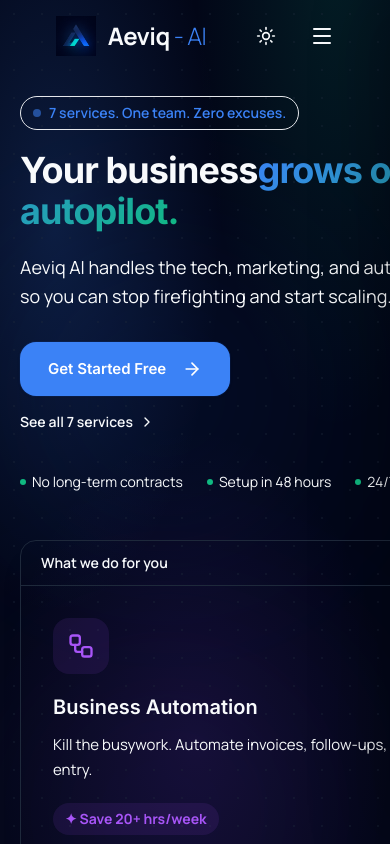
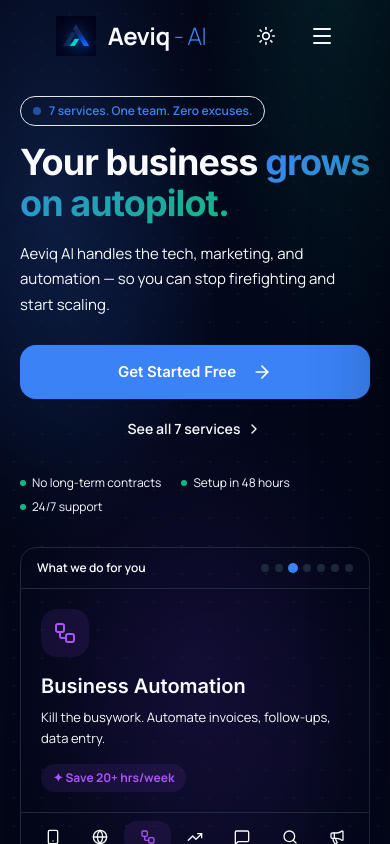
Before and after one commit to Nidhimodi15/Avorix-AI, a React (Vite) app: page / in a window 390 px wide. Shown: the top 844 px of the page. Built offline with nearby package versions, Linux system fonts and the light colour scheme.

Commit message:
fix: replace all WhatsApp-only copy with Aeviq AI branding, fix email to real contact, mobile-responsive hero

```diff
--- a/src/components/home/final-cta.tsx
+++ b/src/components/home/final-cta.tsx
@@ -4,8 +4,8 @@
 export function FinalCTA() {
   return (
     <CTABanner
-      title="Ready to Transform Your WhatsApp?"
-      description="Join hundreds of businesses using Aeviq AI to automate conversations, capture leads, and drive revenue 24/7."
+      title="Ready to Grow on Autopilot?"
+      description="Join hundreds of businesses using Aeviq AI to automate operations, capture leads, and drive revenue — all on autopilot."
       primaryButtonText="Book Free Demo"
       secondaryButtonText="View Pricing"
     />
--- a/src/components/home/hero-section.tsx
+++ b/src/components/home/hero-section.tsx
@@ -8,6 +8,7 @@
   {
     icon: Smartphone,
     label: 'WhatsApp AI Employee',
+    short: 'WhatsApp',
     description: 'Replies to every customer in 3 seconds. Even at 3AM.',
     color: 'text-emerald-500',
     bg: 'bg-emerald-500/10',
@@ -15,7 +16,8 @@
   },
   {
     icon: Globe,
-    label: 'Custom Website Development',
+    label: 'Custom Websites',
+    short: 'Websites',
     description: 'Websites that look expensive and convert like crazy.',
     color: 'text-blue-500',
     bg: 'bg-blue-500/10',
@@ -24,6 +26,7 @@
   {
     icon: Workflow,
     label: 'Business Automation',
+    short: 'Automation',
     description: 'Kill the busywork. Automate invoices, follow-ups, data entry.',
     color: 'text-purple-500',
     bg: 'bg-purple-500/10',
@@ -32,6 +35,7 @@
   {
     icon: TrendingUp,
     label: 'Lead Generation',
+    short: 'Lead Gen',
     description: 'Never miss a hot lead. Capture & qualify 24/7 automatically.',
     color: 'text-orange-500',
     bg: 'bg-orange-500/10',
@@ -40,6 +44,7 @@
   {
     icon: MessageSquare,
     label: 'AI Chatbots',
+    short: 'Chatbots',
     description: 'One AI brain. Works on Instagram, Telegram, your website.',
     color: 'text-pink-500',
     bg: 'bg-pink-500/10',
@@ -48,6 +53,7 @@
   {
     icon: Search,
     label: 'Digital Marketing & SEO',
+    short: 'SEO/Ads',
     description: 'Get found on Google. Run ads that actually make money.',
     color: 'text-yellow-500',
     bg: 'bg-yellow-500/10',
@@ -56,6 +62,7 @@
   {
     icon: Megaphone,
     label: 'Marketing & Retention',
+    short: 'Retention',
     description: '98% open rate on WhatsApp broadcasts. Email is dead.',
     color: 'text-red-500',
     bg: 'bg-red-500/10',
@@ -66,7 +73,6 @@
 export function HeroSection() {
   const [activeIndex, setActiveIndex] = useState(0);
 
-  // Auto-rotate every 2.5 seconds
   useEffect(() => {
     const interval = setInterval(() => {
       setActiveIndex((i) => (i + 1) % services.length);
@@ -78,22 +84,22 @@
   const ActiveIcon = active.icon;
 
   return (
-    <section className="relative pt-24 pb-16 lg:pt-36 lg:pb-20 overflow-hidden bg-gradient-hero">
+    <section className="relative pt-24 pb-12 lg:pt-36 lg:pb-20 overflow-hidden bg-gradient-hero">
       {/* Ambient blobs */}
-      <div className="absolute top-1/4 left-[5%] w-72 h-72 rounded-full blur-[100px] -z-0 opacity-40 pointer-events-none"
+      <div className="absolute top-1/4 left-[5%] w-48 h-48 lg:w-72 lg:h-72 rounded-full blur-[80px] lg:blur-[100px] -z-0 opacity-40 pointer-events-none"
         style={{ background: 'radial-gradient(circle, rgba(37,99,235,0.4), transparent)' }} />
-      <div className="absolute bottom-0 right-[8%] w-96 h-96 rounded-full blur-[120px] -z-0 opacity-30 pointer-events-none"
+      <div className="absolute bottom-0 right-[5%] w-64 h-64 lg:w-96 lg:h-96 rounded-full blur-[100px] lg:blur-[120px] -z-0 opacity-30 pointer-events-none"
         style={{ background: 'radial-gradient(circle, rgba(139,92,246,0.35), transparent)' }} />
 
       <div className="container-wide relative z-10">
-        <div className="grid lg:grid-cols-2 gap-12 lg:gap-16 items-center">
+        <div className="grid lg:grid-cols-2 gap-8 lg:gap-16 items-center">
 
           {/* ── LEFT: Copy ── */}
           <div>
             {/* Eyebrow */}
             <motion.div initial={{ opacity: 0, y: 16 }} animate={{ opacity: 1, y: 0 }} transition={{ duration: 0.5 }}>
-              <div className="inline-flex items-center gap-2 mb-5 px-3 py-1.5 rounded-full bg-primary/10 border border-primary/20 text-primary text-sm font-semibold">
-                <span className="w-2 h-2 rounded-full bg-primary animate-pulse" />
+              <div className="inline-flex items-center gap-2 mb-4 px-3 py-1.5 rounded-full bg-primary/10 border border-primary/20 text-primary text-xs sm:text-sm font-semibold">
+                <span className="w-2 h-2 rounded-full bg-primary animate-pulse shrink-0" />
                 7 services. One team. Zero excuses.
               </div>
             </motion.div>
@@ -101,16 +107,16 @@
             {/* Headline */}
             <motion.h1
               initial={{ opacity: 0, y: 20 }} animate={{ opacity: 1, y: 0 }} transition={{ duration: 0.55, delay: 0.1 }}
-              className="text-display-lg lg:text-display-xl mb-5 text-text-primary"
+              className="text-display-lg lg:text-display-xl mb-4 text-text-primary"
             >
-              Your business<br className="hidden lg:block" />
+              Your business{' '}
               <span className="text-gradient">grows on autopilot.</span>
             </motion.h1>
 
             {/* Sub */}
             <motion.p
               initial={{ opacity: 0, y: 20 }} animate={{ opacity: 1, y: 0 }} transition={{ duration: 0.55, delay: 0.2 }}
-              className="text-body-xl text-text-secondary mb-8 max-w-xl"
+              className="text-body lg:text-body-xl text-text-secondary mb-7 max-w-xl"
             >
               Aeviq AI handles the tech, marketing, and automation — so you can stop firefighting and start scaling.
             </motion.p>
@@ -118,26 +124,30 @@
             {/* CTAs */}
             <motion.div
               initial={{ opacity: 0, y: 20 }} animate={{ opacity: 1, y: 0 }} transition={{ duration: 0.55, delay: 0.3 }}
-              className="flex flex-col sm:flex-row items-start sm:items-center gap-4 mb-10"
+              className="flex flex-col sm:flex-row items-stretch sm:items-center gap-3 mb-7"
             >
-              <Link to="/contact">
-                <Button size="lg" className="rounded-xl" rightIcon={<ArrowRight className="w-5 h-5" />}>
+              <Link to="/contact" className="w-full sm:w-auto">
+                <Button size="lg" className="w-full rounded-xl" rightIcon={<ArrowRight className="w-5 h-5" />}>
                   Get Started Free
                 </Button>
               </Link>
-              <Link to="/solutions" className="flex items-center gap-1.5 text-text-secondary hover:text-primary transition-colors text-sm font-semibold group">
-                See all 7 services <ChevronRight className="w-4 h-4 group-hover:translate-x-1 transition-transform" />
+              <Link
+                to="/solutions"
+                className="flex items-center justify-center gap-1.5 text-text-secondary hover:text-primary transition-colors text-sm font-semibold group py-2 sm:py-0"
+              >
+                See all 7 services
+                <ChevronRight className="w-4 h-4 group-hover:translate-x-1 transition-transform" />
               </Link>
             </motion.div>
 
             {/* Trust strip */}
             <motion.div
               initial={{ opacity: 0 }} animate={{ opacity: 1 }} transition={{ duration: 0.55, delay: 0.45 }}
-              className="flex items-center gap-6 text-sm text-text-muted flex-wrap"
+              className="flex flex-wrap items-center gap-x-5 gap-y-2 text-xs sm:text-sm text-text-muted"
             >
               {['No long-term contracts', 'Setup in 48 hours', '24/7 support'].map((t, i) => (
                 <span key={i} className="flex items-center gap-1.5">
-                  <span className="w-1.5 h-1.5 rounded-full bg-accent" />
+                  <span className="w-1.5 h-1.5 rounded-full bg-accent shrink-0" />
                   {t}
                 </span>
               ))}
@@ -146,71 +156,75 @@
 
           {/* ── RIGHT: Rotating Service Showcase ── */}
           <motion.div
-            initial={{ opacity: 0, x: 40 }} animate={{ opacity: 1, x: 0 }} transition={{ duration: 0.6, delay: 0.2 }}
-            className="relative"
+            initial={{ opacity: 0, y: 30 }} animate={{ opacity: 1, y: 0 }} transition={{ duration: 0.6, delay: 0.25 }}
+            className="w-full"
           >
-            {/* Big animated service card */}
-            <div className="relative bg-bg-card border border-border rounded-2xl overflow-hidden shadow-xl">
+            <div className="bg-bg-card border border-border rounded-2xl overflow-hidden shadow-xl">
               {/* Header bar */}
-              <div className="flex items-center justify-between px-5 py-3 border-b border-border bg-bg-section">
-                <span className="text-sm font-semibold text-text-secondary">What we do for you</span>
-                <div className="flex gap-1">
+              <div className="flex items-center justify-between px-4 py-3 border-b border-border bg-bg-section">
+                <span className="text-xs sm:text-sm font-semibold text-text-secondary">What we do for you</span>
+                <div className="flex gap-1.5">
                   {services.map((_, i) => (
                     <button
                       key={i}
                       onClick={() => setActiveIndex(i)}
-                      className={`w-2 h-2 rounded-full transition-all ${i === activeIndex ? 'bg-primary scale-125' : 'bg-border'}`}
+                      aria-label={`View ${services[i].short}`}
+                      className={`w-2 h-2 rounded-full transition-all ${i === activeIndex ? 'bg-primary scale-125' : 'bg-border hover:bg-text-muted'}`}
                     />
                   ))}
                 </div>
               </div>
 
-              {/* Active service */}
-              <div className="p-8 min-h-[240px] flex flex-col justify-between">
+              {/* Active service body */}
+              <div className="p-5 sm:p-7 min-h-[200px] sm:min-h-[220px]">
                 <AnimatePresence mode="wait">
                   <motion.div
                     key={activeIndex}
-                    initial={{ opacity: 0, y: 18 }}
+                    initial={{ opacity: 0, y: 14 }}
                     animate={{ opacity: 1, y: 0 }}
-                    exit={{ opacity: 0, y: -18 }}
-                    transition={{ duration: 0.35 }}
+                    exit={{ opacity: 0, y: -14 }}
+                    transition={{ duration: 0.3 }}
+                    className="flex flex-col h-full"
                   >
-                    <div className={`w-14 h-14 rounded-2xl ${active.bg} flex items-center justify-center mb-5`}>
-                      <ActiveIcon className={`w-7 h-7 ${active.color}`} />
+                    <div className={`w-12 h-12 rounded-2xl ${active.bg} flex items-center justify-center mb-4`}>
+                      <ActiveIcon className={`w-6 h-6 ${active.color}`} />
                     </div>
-                    <h3 className="text-heading-3 mb-3">{active.label}</h3>
-                    <p className="text-body text-text-secondary mb-5">{active.description}</p>
-                    <div className={`inline-flex items-center gap-2 px-3 py-1.5 rounded-full text-sm font-bold ${active.bg} ${active.color}`}>
+                    <h3 className="text-heading-3 mb-2 leading-snug">{active.label}</h3>
+                    <p className="text-body-sm text-text-secondary mb-4 flex-1">{active.description}</p>
+                    <div className={`self-start inline-flex items-center gap-1.5 px-3 py-1.5 rounded-full text-xs sm:text-sm font-bold ${active.bg} ${active.color}`}>
                       ✦ {active.stat}
                     </div>
                   </motion.div>
                 </AnimatePresence>
               </div>
 
-              {/* Services icon row — single row, short labels, no overflow */}
-              <div className="border-t border-border px-4 py-3 flex items-center justify-between gap-1">
+              {/* Service icon row — 7 equally spaced, icons only on very small screens */}
+              <div className="border-t border-border bg-bg-section px-2 py-2 flex items-center justify-between overflow-x-hidden">
                 {services.map((s, i) => {
                   const Icon = s.icon;
-                  const shortLabels = ['WhatsApp', 'Websites', 'Automation', 'Lead Gen', 'Chatbots', 'SEO', 'Marketing'];
                   return (
                     <button
                       key={i}
                       onClick={() => setActiveIndex(i)}
                       title={s.label}
-                      className={`flex flex-col items-center gap-1 p-2 rounded-xl transition-all flex-1 ${
+                      className={`flex flex-col items-center gap-0.5 px-1 py-2 rounded-xl transition-all flex-1 min-w-0 ${
                         i === activeIndex
                           ? `${s.bg} ${s.color}`
-                          : 'text-text-muted hover:text-text-primary hover:bg-bg-surface'
+                          : 'text-text-muted hover:text-text-primary hover:bg-bg-card'
                       }`}
                     >
                       <Icon className="w-4 h-4 shrink-0" />
-                      <span className="text-[10px] font-medium text-center leading-tight whitespace-nowrap">{shortLabels[i]}</span>
+                      {/* Label: show on sm+, hide on xs to prevent overflow */}
+                      <span className="hidden sm:block text-[9px] font-medium text-center leading-tight w-full truncate px-0.5">
+                        {s.short}
+                      </span>
                     </button>
                   );
                 })}
               </div>
             </div>
           </motion.div>
+
         </div>
       </div>
     </section>
--- a/src/components/shared/cta-banner.tsx
+++ b/src/components/shared/cta-banner.tsx
@@ -16,8 +16,8 @@
 }
 
 export function CTABanner({
-  title = "Ready to Transform Your WhatsApp?",
-  description = "Join hundreds of businesses using Aeviq AI to automate conversations, capture leads, and drive revenue 24/7.",
+  title = "Ready to Grow on Autopilot?",
+  description = "Join hundreds of businesses using Aeviq AI to automate operations, capture leads, and drive revenue — all on autopilot.",
   primaryButtonText = "Book Free Demo",
   primaryButtonLink = "/demo",
   secondaryButtonText = "View Pricing",
--- a/src/lib/constants.ts
+++ b/src/lib/constants.ts
@@ -13,8 +13,8 @@
   tagline: 'We Build, Automate & Scale Your Business',
   description: 'Aeviq AI is your complete technology partner — offering AI employees, custom website development, business automation, digital marketing, and more.',
   url: 'https://aeviq.ai',
-  email: 'hello@aeviq.ai',
-  phone: '+1 (555) 000-0000',
+  email: 'parth.hindiya@gmail.com',
+  phone: '',
   social: {
     twitter: 'https://twitter.com/aeviqai',
     linkedin: 'https://linkedin.com/company/aeviq-ai',
--- a/src/pages/demo.tsx
+++ b/src/pages/demo.tsx
@@ -253,7 +253,7 @@
                 <h4 className="font-semibold text-text-primary mb-4">What to expect:</h4>
                 <ul className="space-y-4 mb-8">
                   {[
-                    'Deep dive into your current WhatsApp workflow',
+                    'Deep dive into your current business workflow',
                     'Live demonstration of Aeviq AI in action',
                     'Custom ROI projection for your business',
                     'Interactive Q&A with our automation experts'
```
